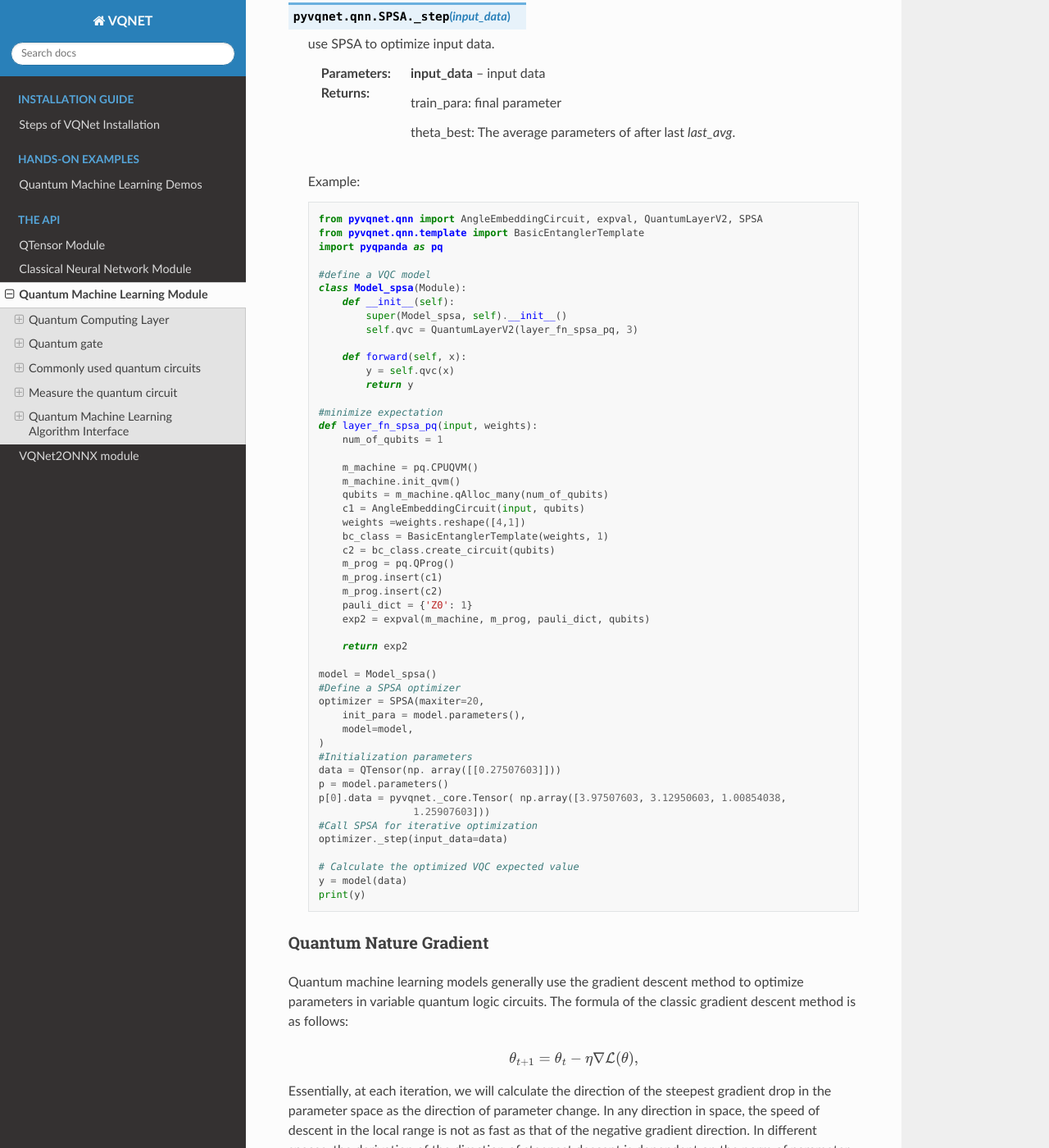
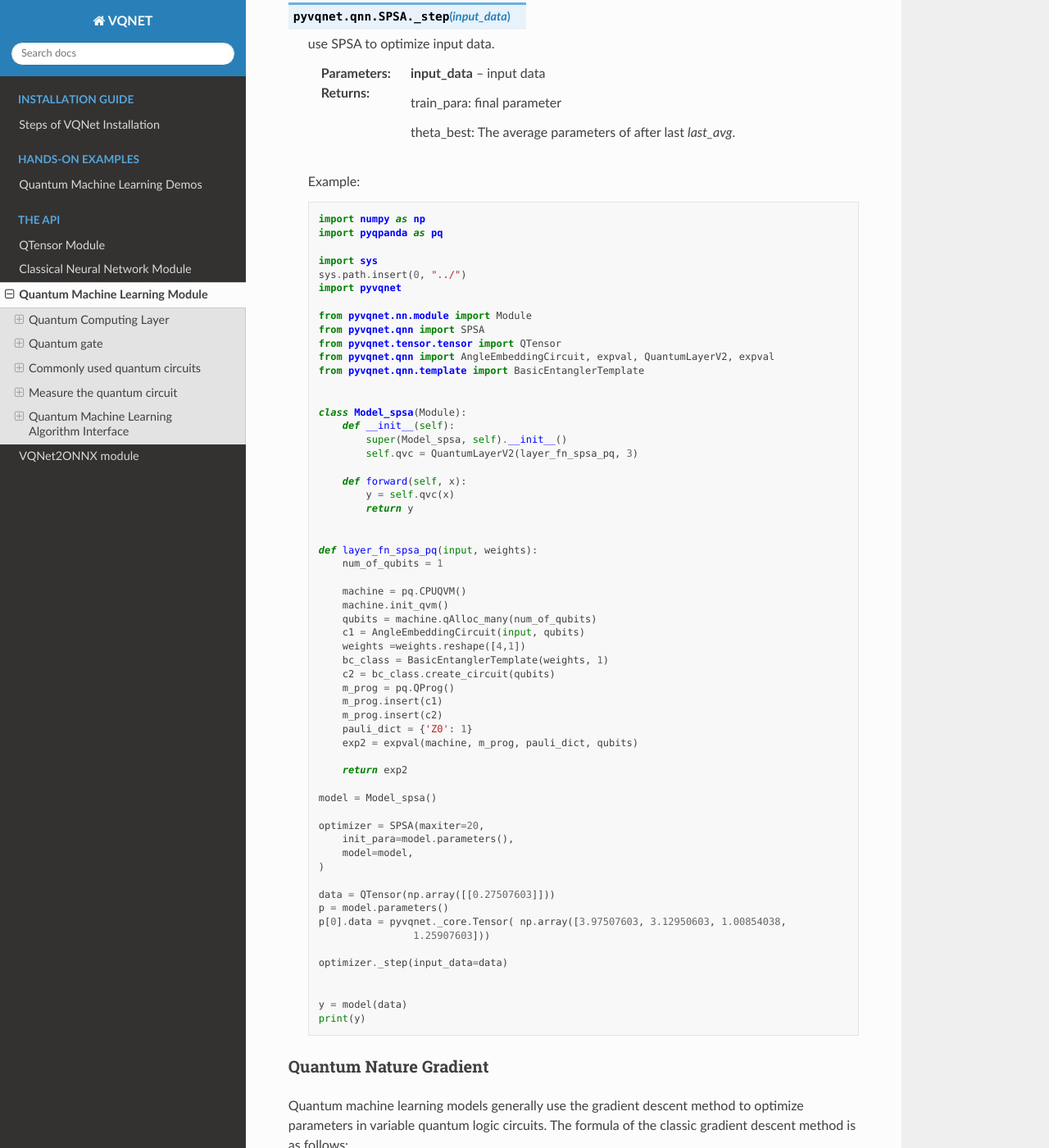
Before and after one commit to OriginQ/VQNET2.0-tutorial-en, a Sphinx documentation site: the page built from source/rst/qnn.rst, in a window 1280 px wide and 1400 px high, scrolled down 40665 px. Shown: the whole window at 82% size. Built offline with Sphinx 7.4.7 and the Read the Docs theme 2.0.0, drawn with Linux system fonts in a browser that asks for light colours; some of the changed text lies outside the part shown.

Commit message:
[fix] fix doc bug

```diff
--- a/source/rst/install.rst
+++ b/source/rst/install.rst
@@ -45,6 +45,7 @@ Here are an example using multiple Parameterized rotated gates like `RX`, `RY`,
 measurement as a output based on a single qubit.
 
 .. code-block::
+
     import pyqpanda as pq
     def qdrl_circuit(input,weights,qlist,clist,machine):
 
--- a/source/rst/qnn.rst
+++ b/source/rst/qnn.rst
@@ -1736,10 +1736,11 @@ Simultaneous Perturbation Stochastic Approximation optimizers
 
     Example::
 
+
         from pyvqnet.qnn import AngleEmbeddingCircuit, expval, QuantumLayerV2, SPSA
         from pyvqnet.qnn.template import BasicEntanglerTemplate
         import pyqpanda as pq
-
+        from pyvqnet.nn.module import Module
 
         class Model_spsa(Module):
             def __init__(self):
@@ -1754,9 +1755,9 @@ Simultaneous Perturbation Stochastic Approximation optimizers
         def layer_fn_spsa_pq(input, weights):
             num_of_qubits = 1
 
-            m_machine = pq.CPUQVM()
-            m_machine.init_qvm()
-            qubits = m_machine.qAlloc_many(num_of_qubits)
+            machine = pq.CPUQVM()
+            machine.init_qvm()
+            qubits = machine.qAlloc_many(num_of_qubits)
             c1 = AngleEmbeddingCircuit(input, qubits)
             weights =weights.reshape([4,1])
             bc_class = BasicEntanglerTemplate(weights, 1)
@@ -1765,7 +1766,7 @@ Simultaneous Perturbation Stochastic Approximation optimizers
             m_prog.insert(c1)
             m_prog.insert(c2)
             pauli_dict = {'Z0': 1}
-            exp2 = expval(m_machine, m_prog, pauli_dict, qubits)
+            exp2 = expval(machine, m_prog, pauli_dict, qubits)
 
             return exp2
 
@@ -1790,11 +1791,20 @@ Simultaneous Perturbation Stochastic Approximation optimizers
 
     Example::
 
-        from pyvqnet.qnn import AngleEmbeddingCircuit, expval, QuantumLayerV2, SPSA
+        import numpy as np
+        import pyqpanda as pq
+
+        import sys
+        sys.path.insert(0, "../")
+        import pyvqnet
+
+        from pyvqnet.nn.module import Module
+        from pyvqnet.qnn import SPSA
+        from pyvqnet.tensor.tensor import QTensor
+        from pyvqnet.qnn import AngleEmbeddingCircuit, expval, QuantumLayerV2, expval
         from pyvqnet.qnn.template import BasicEntanglerTemplate
-        import pyqpanda as pq
-
-        #define a VQC model
+
+
         class Model_spsa(Module):
             def __init__(self):
                 super(Model_spsa, self).__init__()
@@ -1804,13 +1814,13 @@ Simultaneous Perturbation Stochastic Approximation optimizers
                 y = self.qvc(x)
                 return y
 
-        #minimize expectation
+
         def layer_fn_spsa_pq(input, weights):
             num_of_qubits = 1
 
-            m_machine = pq.CPUQVM()
-            m_machine.init_qvm()
-            qubits = m_machine.qAlloc_many(num_of_qubits)
+            machine = pq.CPUQVM()
+            machine.init_qvm()
+            qubits = machine.qAlloc_many(num_of_qubits)
             c1 = AngleEmbeddingCircuit(input, qubits)
             weights =weights.reshape([4,1])
             bc_class = BasicEntanglerTemplate(weights, 1)
@@ -1819,27 +1829,28 @@ Simultaneous Perturbation Stochastic Approximation optimizers
             m_prog.insert(c1)
             m_prog.insert(c2)
             pauli_dict = {'Z0': 1}
-            exp2 = expval(m_machine, m_prog, pauli_dict, qubits)
+            exp2 = expval(machine, m_prog, pauli_dict, qubits)
 
             return exp2
 
         model = Model_spsa()
-        #Define a SPSA optimizer
+
         optimizer = SPSA(maxiter=20,
-            init_para = model.parameters(),
+            init_para=model.parameters(),
             model=model,
         )
-        #Initialization parameters
-        data = QTensor(np. array([[0.27507603]]))
+
+        data = QTensor(np.array([[0.27507603]]))
         p = model.parameters()
         p[0].data = pyvqnet._core.Tensor( np.array([3.97507603, 3.12950603, 1.00854038,
                         1.25907603]))
-        #Call SPSA for iterative optimization
+
         optimizer._step(input_data=data)
 
-        # Calculate the optimized VQC expected value
+
         y = model(data)
         print(y)
+
 
 Quantum Nature Gradient
 ^^^^^^^^^^^^^^^^^^^^^^^^^^^^^^^^^^^^^^
@@ -2224,7 +2235,9 @@ VQNet implements an example of this algorithm: solving the ground state energy o
     # some basic Pauli matrices
     I = np.eye(2)
     X = np.array([[0, 1], [1, 0]])
+    Y = np.array([[0, -1j], [1j, 0]])
     Z = np.array([[1, 0], [0, -1]])
+
     def pq_circuit(params):
         params = params.reshape(param_shape)
         num_qubits = 2
```
